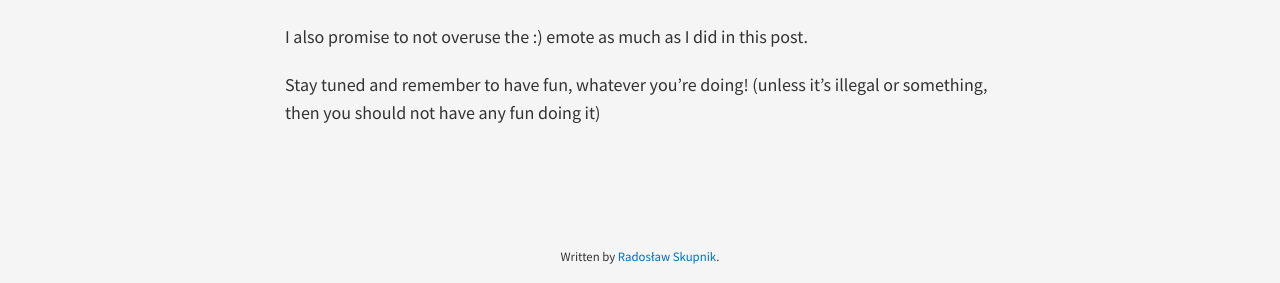
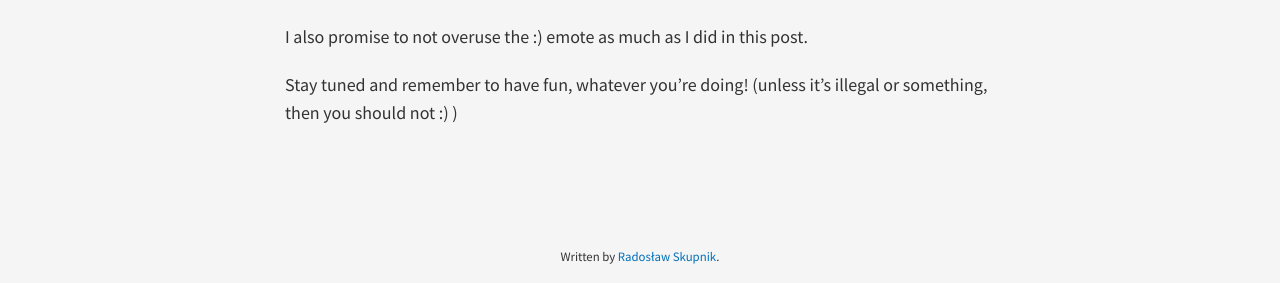
Before and after one commit to rskupnik/rskupnik.github.io, a Jekyll site: the page built from _posts/2017-04-30-hello-world.md, in a window 1280 px wide. Shown: the part 945-1228 px from the top of the page. Built offline with Jekyll 4.4.1, drawn with Linux system fonts in a browser that asks for light colours; nearby versions of some CDN libraries.

Commit message:
Fix the bad joke to be slightly less bad

```diff
--- a/_posts/2017-04-30-hello-world.md
+++ b/_posts/2017-04-30-hello-world.md
@@ -18,4 +18,4 @@ There also seems to be some kind of a tradition that people making blogs using J
 
 I also promise to not overuse the :) emote as much as I did in this post.
 
-Stay tuned and remember to have fun, whatever you're doing! (unless it's illegal or something, then you should not have any fun doing it)
+Stay tuned and remember to have fun, whatever you're doing! (unless it's illegal or something, then you should not :) )
```
